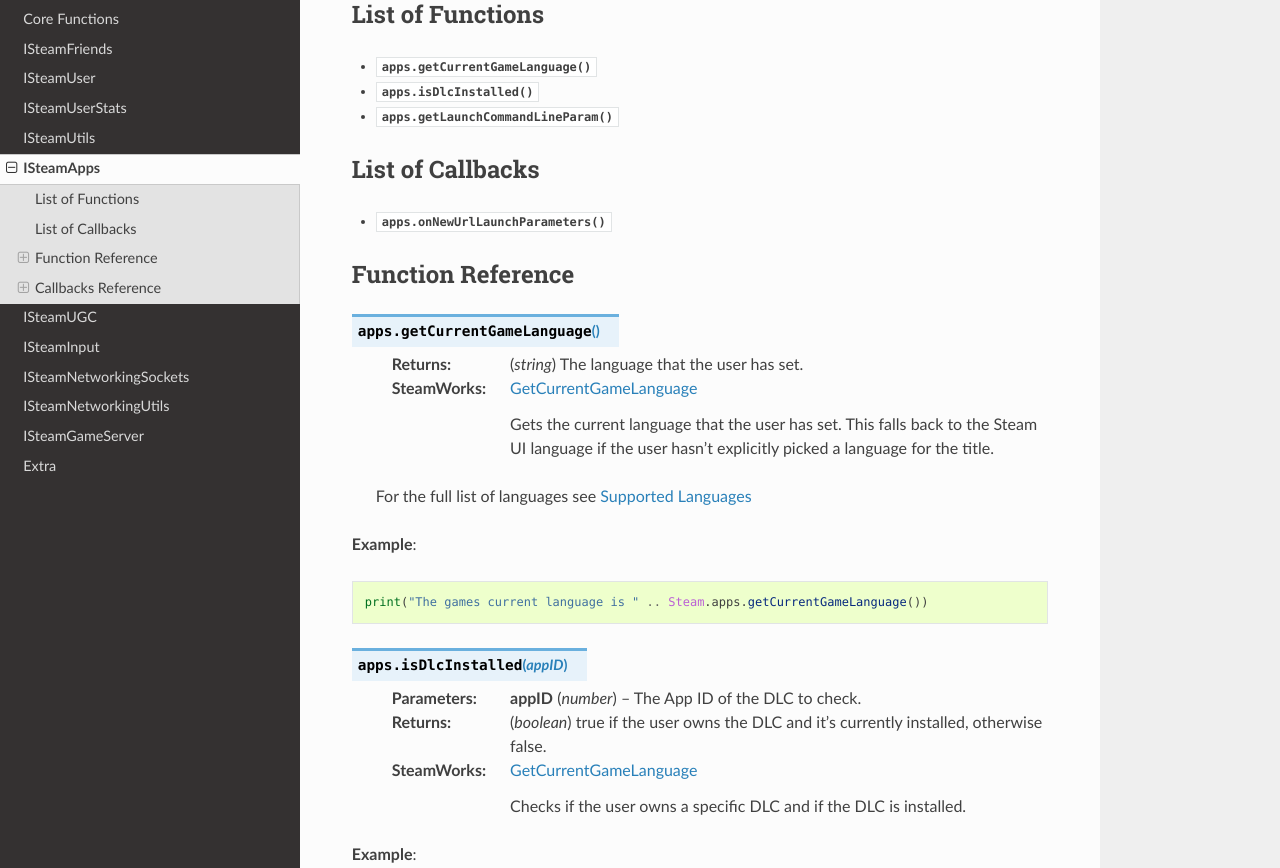
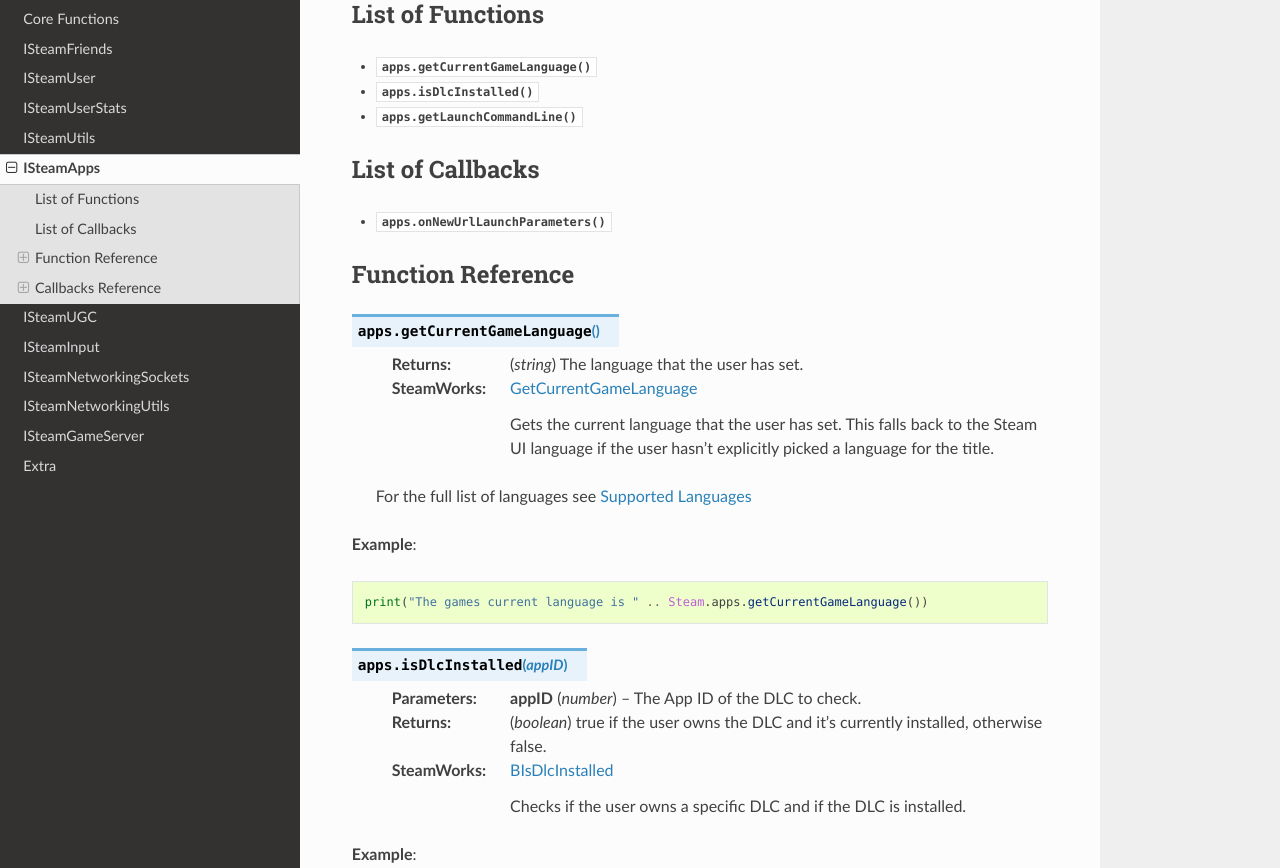
Before and after one commit to uspgamedev/luasteam, a Sphinx documentation site: the page built from docs/apps.rst, in a window 1280 px wide and 1400 px high. Shown: the part 162-1030 px from the top of the window. Built offline with Sphinx 7.4.7 and the Read the Docs theme 3.1.0, drawn with Linux system fonts in a browser that asks for light colours.

Commit message:
Update apps.rst
2 typos

```diff
--- a/docs/apps.rst
+++ b/docs/apps.rst
@@ -7,7 +7,7 @@ List of Functions
 
 * :func:`apps.getCurrentGameLanguage`
 * :func:`apps.isDlcInstalled`
-* :func:`apps.getLaunchCommandLineParam`
+* :func:`apps.getLaunchCommandLine`
 
 
 List of Callbacks
@@ -37,7 +37,7 @@ Function Reference
 
     :param number appID: The App ID of the DLC to check.
     :returns: (`boolean`) true if the user owns the DLC and it's currently installed, otherwise false.
-    :SteamWorks: `GetCurrentGameLanguage <https://partner.steamgames.com/doc/api/ISteamApps#BIsDlcInstalled>`_
+    :SteamWorks: `BIsDlcInstalled <https://partner.steamgames.com/doc/api/ISteamApps#BIsDlcInstalled>`_
 
 	Checks if the user owns a specific DLC and if the DLC is installed.
 
```
